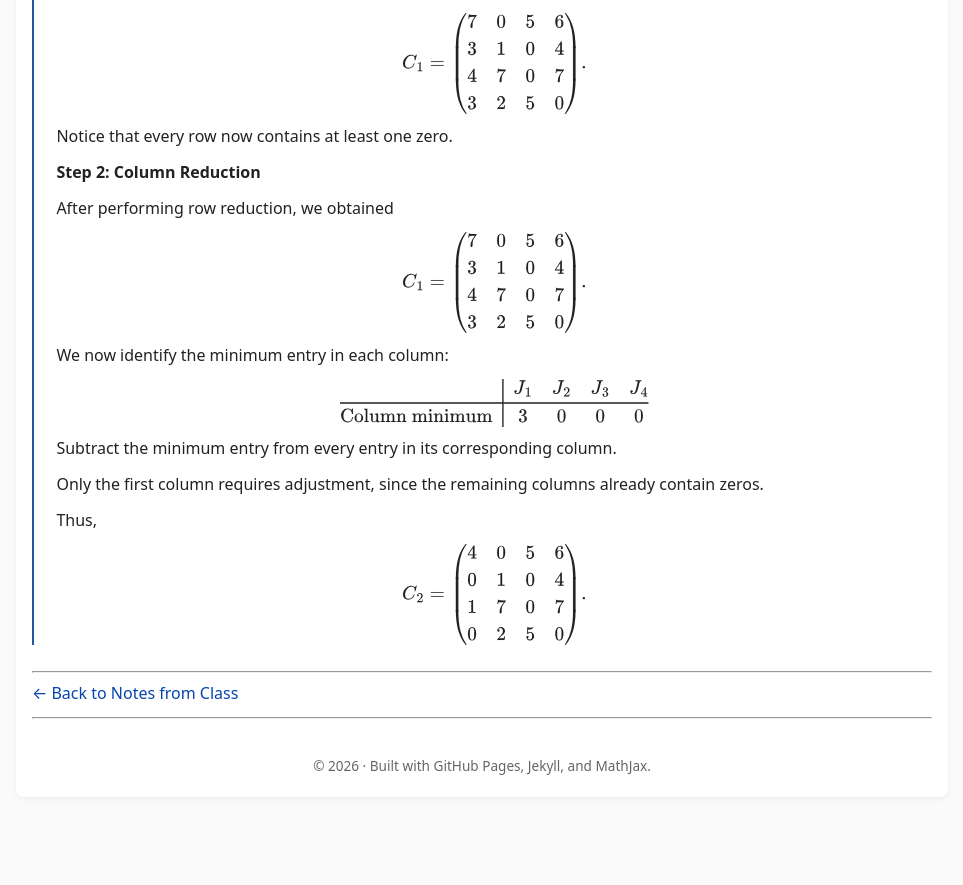
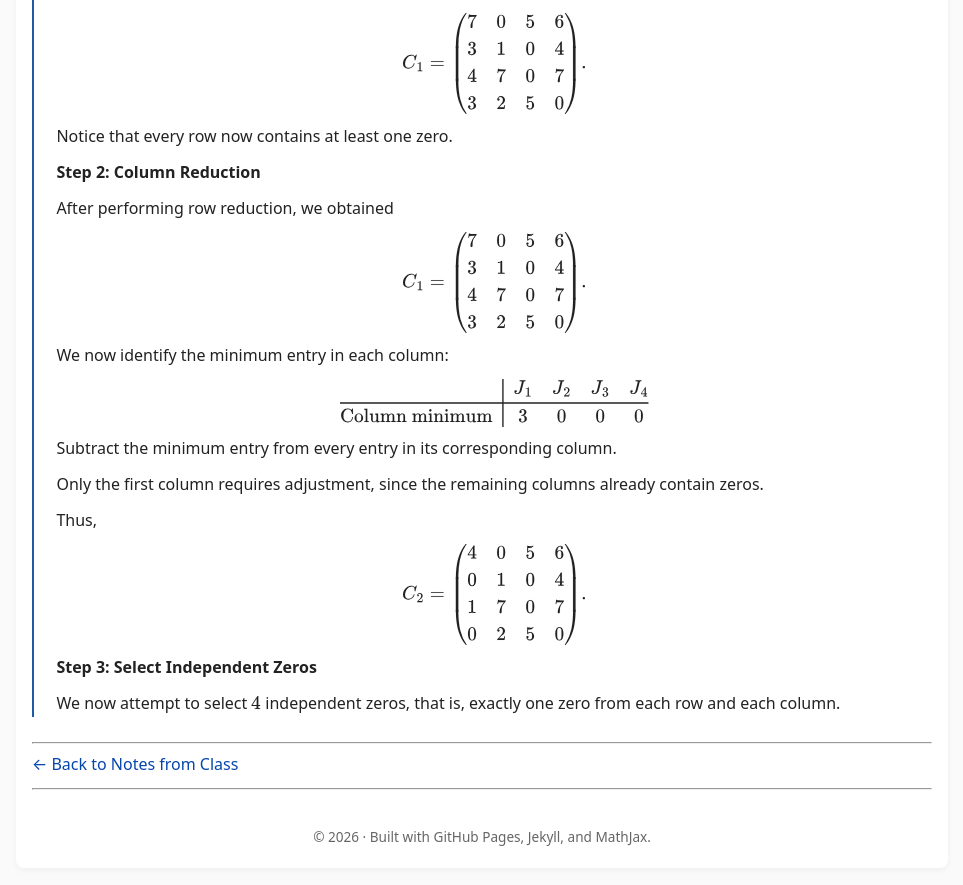
Before and after one commit to SaleemKamaludin/SaleemKamaludin.github.io, a Jekyll site: the page built from courses/math-2276/notes-from-class/supplementary-lecture-6/index.md, in a window 1280 px wide and 900 px high, scrolled down 1713 px. Shown: the top 885 px of the window, without its empty margins (158-1121 px from the left). Built offline with Jekyll 4.4.1, drawn with Linux system fonts in a browser that asks for light colours; before the commit the page ends 2542 px from its top, so only the background shows below that.

Commit message:
Add Step 3 independent zeros to Hungarian Algorithm example

```diff
--- a/courses/math-2276/notes-from-class/supplementary-lecture-6/index.md
+++ b/courses/math-2276/notes-from-class/supplementary-lecture-6/index.md
@@ -277,6 +277,20 @@ C_2=
 
     </div>
 
+    <div id="example-hungarian-select-independent-zeros-step-3">
+
+      <p>
+        <strong>Step 3: Select Independent Zeros</strong>
+      </p>
+
+      <p>
+        We now attempt to select \(4\) independent zeros,
+        that is, exactly one zero from each row and each
+        column.
+      </p>
+
+    </div>
+
   </div>
 
 </div>
```
